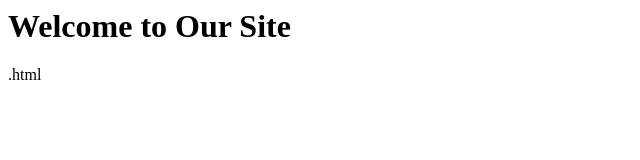
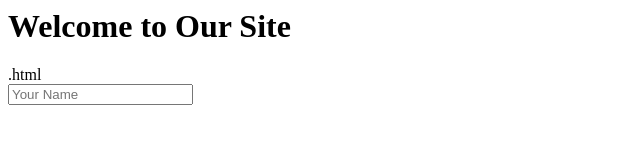
Before and after one commit to zaid3737/project_1, a plain HTML site: page index.html in a window 1280 px wide. Shown: the whole page, without its empty margins (0-640 px from the left). Drawn offline with Linux system fonts and the light colour scheme.

Commit message:
adding the contact_form to homepage

```diff
--- a/index.html
+++ b/index.html
@@ -1 +1,2 @@
 <h1>Welcome to Our Site</h1>.html
+<form><input type='text' placeholder='Your Name'></form>
```
